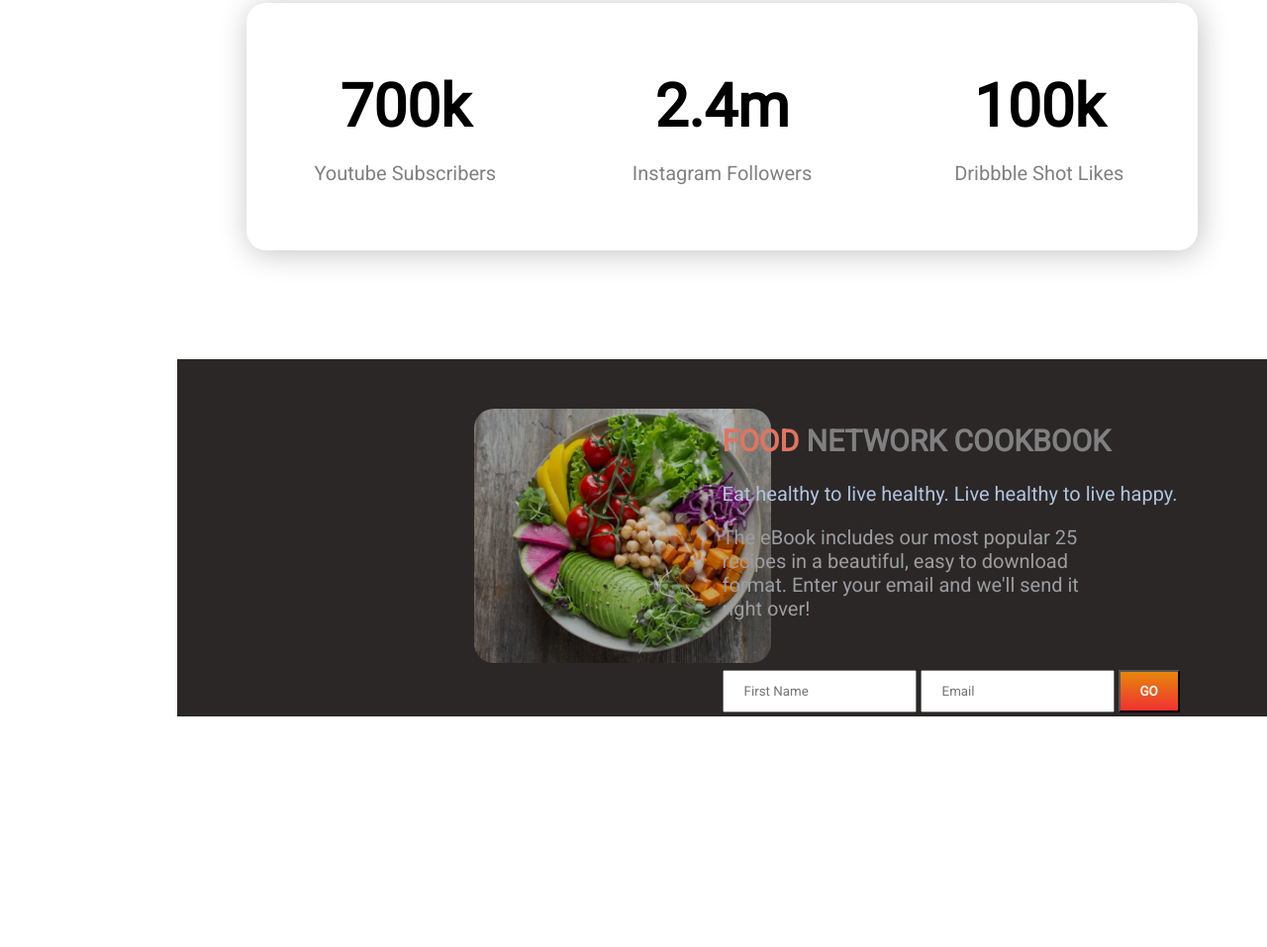
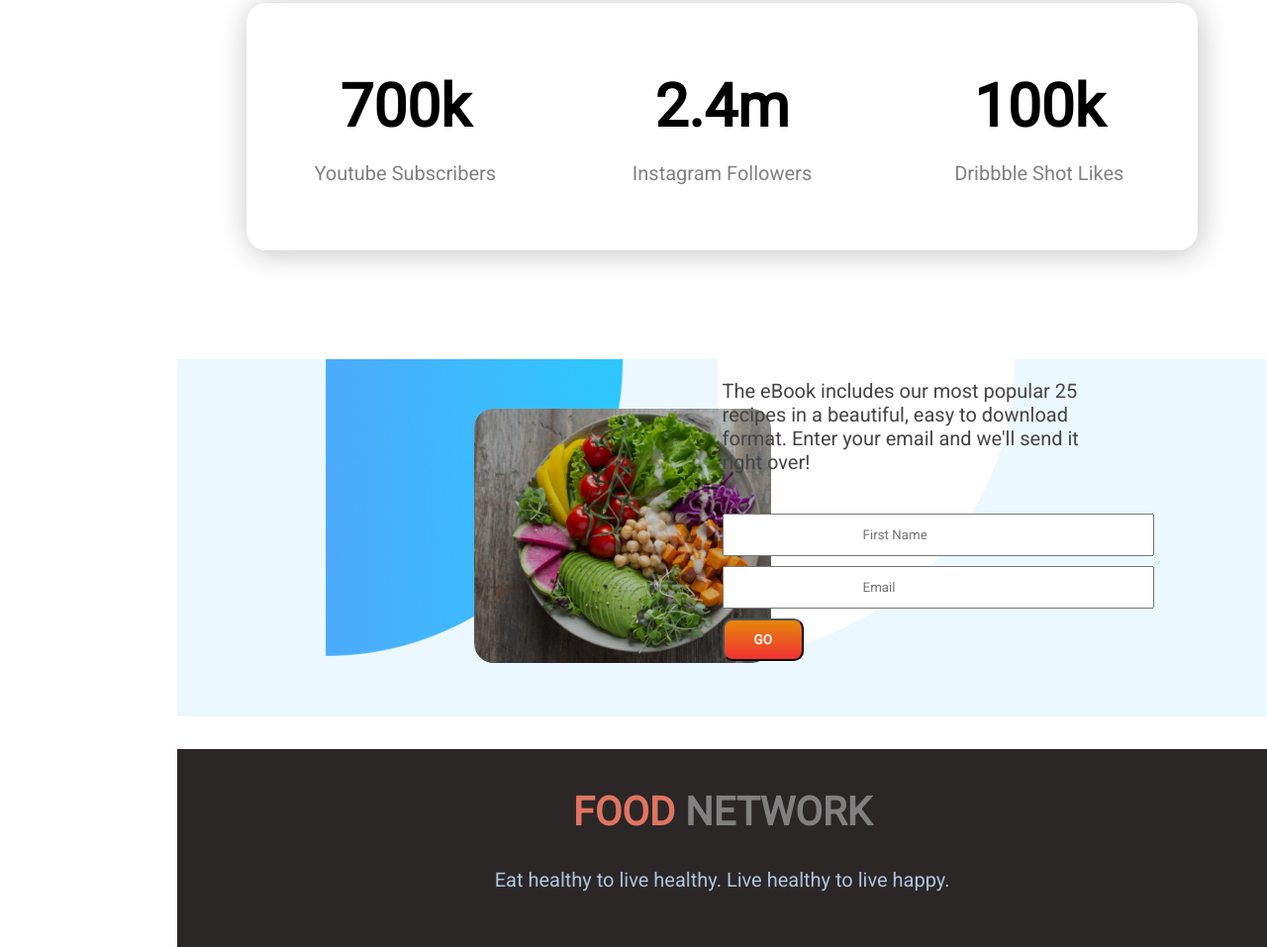
Before and after one commit to aktarinaakhi/food-network, a plain HTML site: page index.html in a window 1280 px wide. Shown: the part 3873-4830 px from the top of the page at 99% size. Before the commit the page ends 4597 px from the top, so only its background shows below. Drawn offline with Linux system fonts and the light colour scheme.

Commit message:
edit footer section

```diff
--- a/index.html
+++ b/index.html
@@ -165,20 +165,16 @@
 
                     </div>
 
-                    <div class="footer-half half">
-                        <h1 class="f1"> <span>FOOD </span><span class="net">NETWORK COOKBOOK</span> </h1>
-                        <p>Eat healthy to live healthy. Live healthy to live happy.</p>
+                    <div class="footer-half">
                         <p class="note">The eBook includes our most popular 25 recipes in a beautiful, easy to download
                             format.
                             Enter your email and we'll send it right over!
-                        <p>
+                        </p>
                         <form>
-                            <input placeholder="First Name" type="text">
-                            <input placeholder="Email" type="text">
-                            <input type="button" value="GO" id="go">
+                            <input class="input" placeholder="First Name" type="text"> <br>
+                            <input class="input" placeholder="Email" type="text"><br>
+                            <input class="btn" type="button" value="GO" id="go">
                         </form>
-
-
 
                     </div>
                 </div>
@@ -186,6 +182,14 @@
             </div>
         </div>
     </section>
+
+    <section id="last">
+        <div>
+            <h1 class="f1"> <span>FOOD </span><span class="net">NETWORK</span> </h1>
+            <p>Eat healthy to live healthy. Live healthy to live happy.</p>
+        </div>
+
+    </section>
 </body>
 
 </html>
--- a/style.css
+++ b/style.css
@@ -195,32 +195,18 @@ h2 span {
   border-radius: 20px;
   height: 250px;
 }
-
-#foot .footer h1 {
-  font-size: 30px;
-  padding-top: 40px;
-}
-#foot .footer span {
-  color: rgb(224, 116, 97);
+#foot {
+  background-image: url(image/7.jpg);
+  background-repeat: no-repeat;
 }
 
-#foot .footer .net {
-  color: gray;
-}
-#foot .footer .footer-half p {
-  color: lightsteelblue;
-  font-size: 20px;
-}
 #foot .footer .footer-half .note {
   font-size: 20px;
-  color: rgb(155, 157, 160);
+  color: rgb(70, 69, 69);
   margin-right: 160px;
-  margin-bottom: 50px;
+  margin-bottom: 40px;
 }
 
-#foot {
-  background-color: rgb(43, 39, 39);
-}
 #foot .footer .footer-half {
   float: left;
   width: 50%;
@@ -230,11 +216,37 @@ h2 span {
   border-radius: 20px;
   margin: 50px 60px 50px 300px;
 }
-#foot input {
-  padding: 12px 20px;
+#foot .input {
+  padding: 12px 140px;
+  margin-bottom: 10px;
 }
+#foot .btn {
+  padding: 12px 30px;
+  border-radius: 10px;
+}
+
 #go {
   background-image: linear-gradient(rgb(230, 135, 11), rgb(241, 49, 49));
   color: white;
   font-weight: bold;
 }
+#last h1 {
+  font-size: 40px;
+  padding-top: 40px;
+}
+#last span {
+  color: rgb(224, 116, 97);
+}
+
+#last .net {
+  color: gray;
+}
+#last p {
+  color: lightsteelblue;
+  font-size: 20px;
+}
+#last {
+  background-color: rgb(43, 39, 39);
+  text-align: center;
+  height: 200px;
+}
```
Also changed, not shown: image/7.jpg (added).
